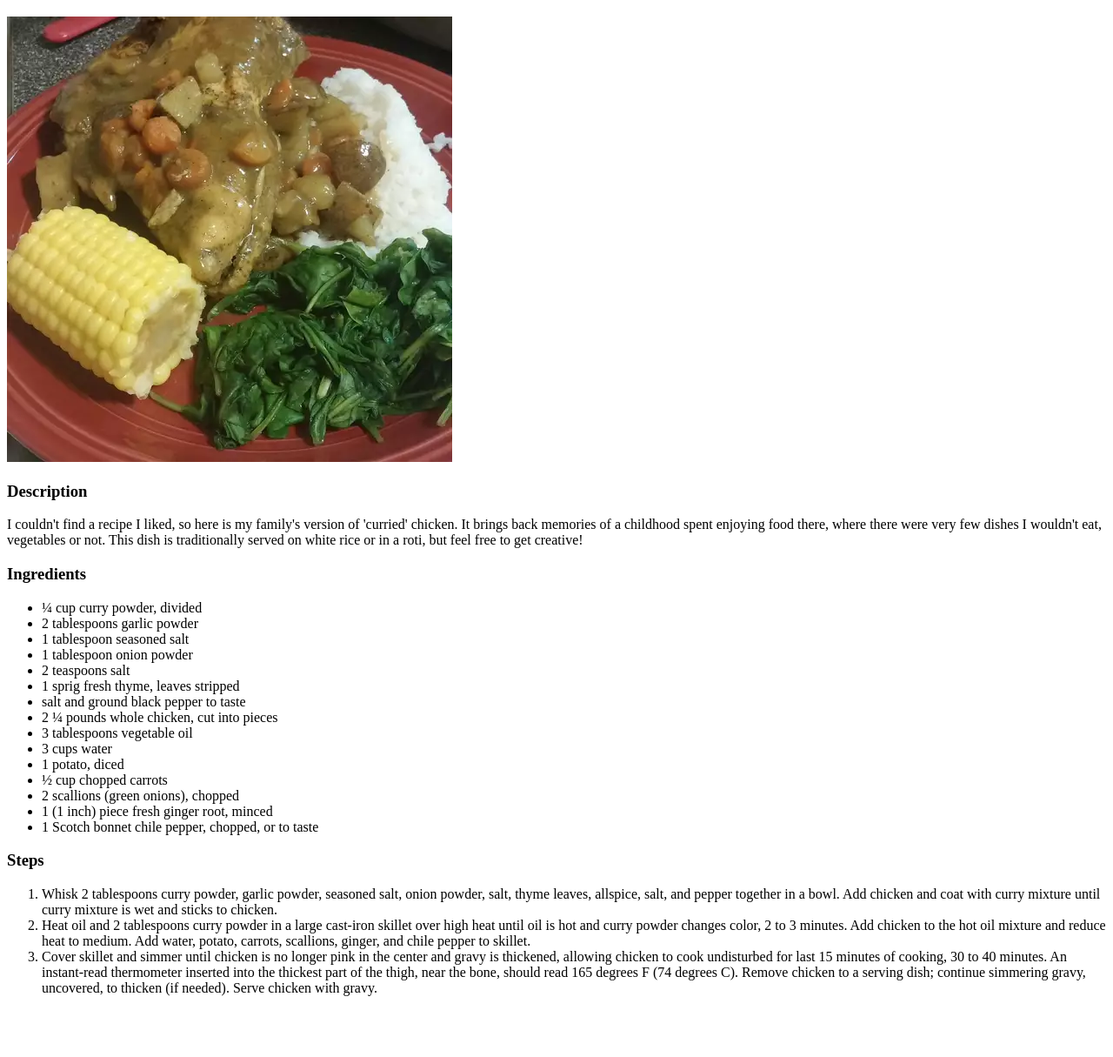
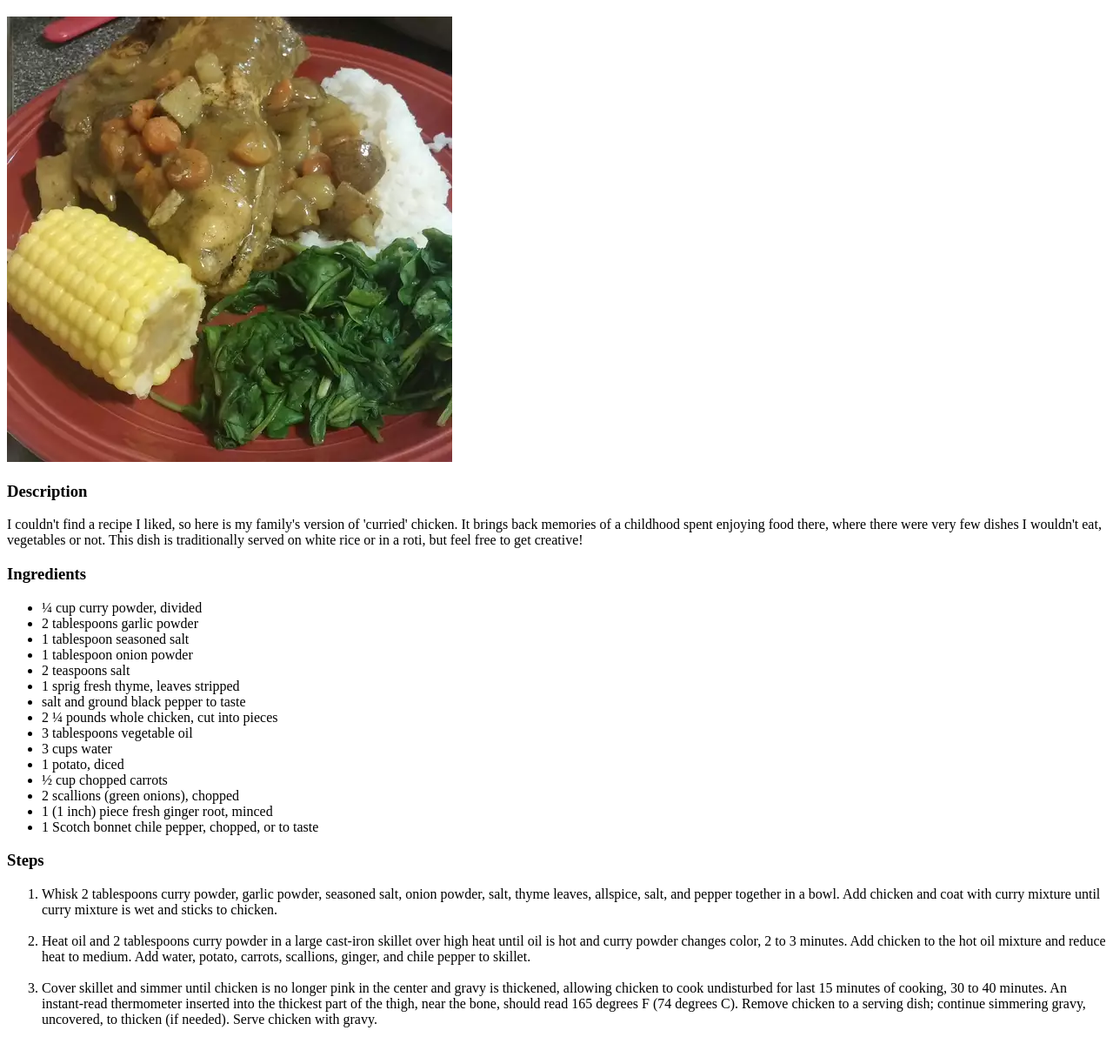
Before and after one commit to T8KNaps/odin-recipes, a plain HTML site: page recipes/curry-chicken.html in a window 1280 px wide. Shown: the part 61-1276 px from the top of the page at 87% size. Before the commit the page ends 1222 px from the top, so only its background shows below. Drawn offline with Linux system fonts and the light colour scheme.

Commit message:
Add line breaks after "Steps" items
the unordered list after the steps were too close. adding <br> after
each item makes more readable.

```diff
--- a/recipes/curry-chicken.html
+++ b/recipes/curry-chicken.html
@@ -41,19 +41,19 @@
                     seasoned salt, onion powder, salt, thyme leaves, allspice,
                     salt, and pepper together in a bowl. Add chicken and coat
                     with curry mixture until curry mixture is wet and sticks
-                    to chicken.</li>
+                    to chicken.</li><br>
                 <li>Heat oil and 2 tablespoons curry powder in a large cast-iron
                     skillet over high heat until oil is hot and curry powder changes
                     color, 2 to 3 minutes. Add chicken to the hot oil mixture and
                     reduce heat to medium. Add water, potato, carrots, scallions, ginger,
-                    and chile pepper to skillet.</li>
+                    and chile pepper to skillet.</li><br>
                 <li>Cover skillet and simmer until chicken is no longer pink in the center
                     and gravy is thickened, allowing chicken to cook undisturbed for last
                     15 minutes of cooking, 30 to 40 minutes. An instant-read thermometer
                     inserted into the thickest part of the thigh, near the bone, should read
                     165 degrees F (74 degrees C). Remove chicken to a serving dish; continue
                     simmering gravy, uncovered, to thicken (if needed). Serve chicken with
-                    gravy.</li>
+                    gravy.</li><br>
             </ol>
         </p>
     </body>
```
